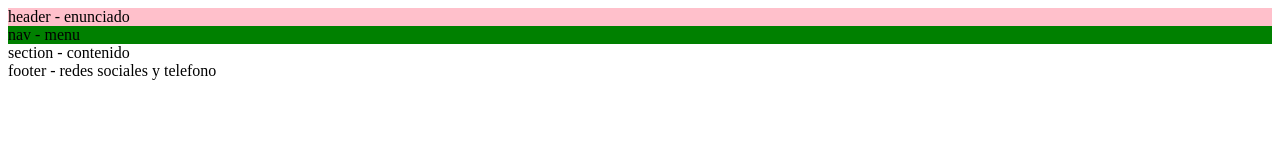
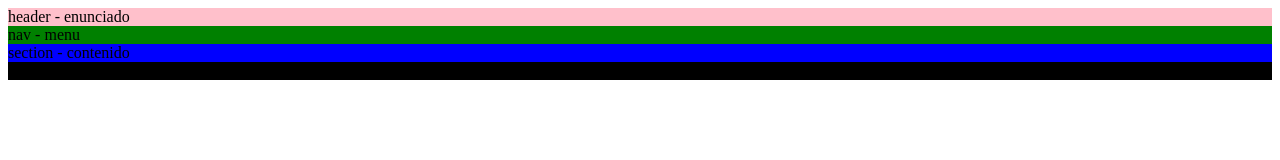
Before and after one commit to DiegoMartzG/Repasando, a plain HTML site: page index.html in a window 1280 px wide. Drawn offline with Linux system fonts and the light colour scheme.

Commit message:
se dio color a section y footer este

```diff
--- a/estilado.css
+++ b/estilado.css
@@ -4,3 +4,9 @@ header{
 nav{
     background-color: green;
 }
+section{
+    background-color: blue;
+}
+footer{
+    background-color: black;
+}
```
